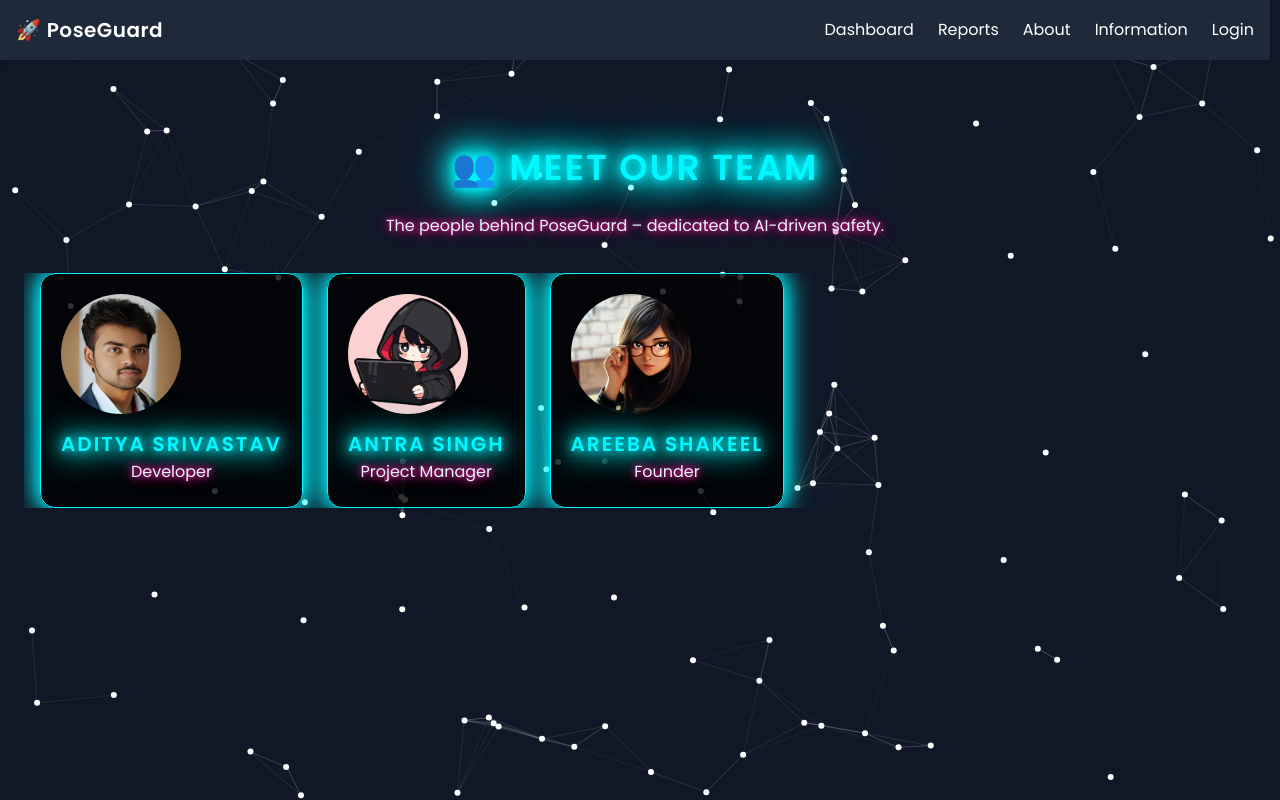
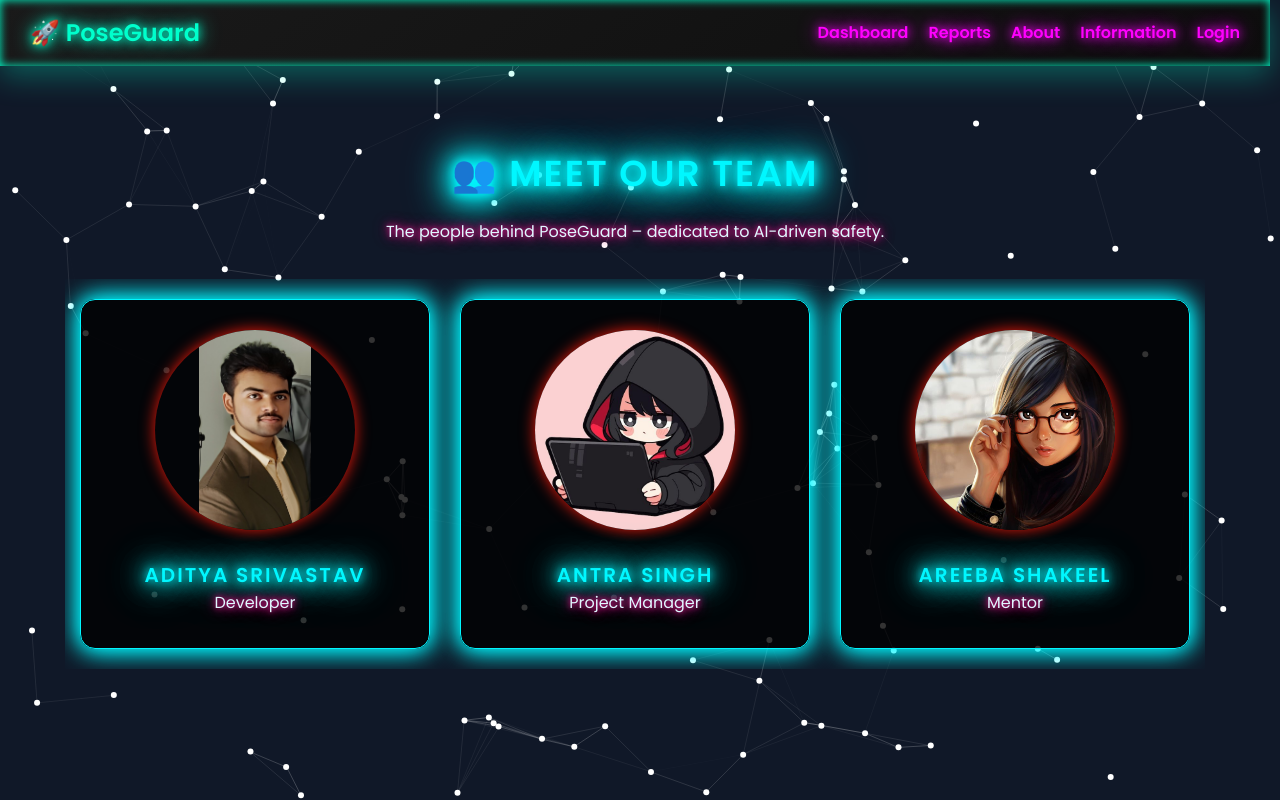
Before and after one commit to AdityaSrivastavDS/Driver-Unwanted-Pose-Detection-and-Feedback-System, a Flask app: page /about in a window 1280 px wide. Run offline with Flask 3, Linux system fonts and the light colour scheme; some libraries are stand-ins or nearby versions.

Commit message:
UI Neon Look Assigned

```diff
--- a/static/css/styles.css
+++ b/static/css/styles.css
@@ -76,34 +76,59 @@ body {
     background-color: #555;
 }
 
-/* Team Card Image */
+/* Center the Team Section */
+#teamScroll {
+    justify-content: center; /* Center the team cards horizontally */
+    display: flex; /* Ensure flexbox layout */
+    overflow-x: auto; /* Allow horizontal scrolling if needed */
+    padding: 20px 0; /* Add padding for spacing */
+}
+
+/* Team Card Styling */
+.team-card {
+    display: flex;
+    flex-direction: column;
+    align-items: center; /* Center content inside the card */
+    justify-content: center;
+    background: rgba(0, 0, 0, 0.8); /* Darker background for better contrast */
+    border: 1px solid #00f7ff; /* Glowing border */
+    box-shadow: 0 0 20px #00f7ff, 0 0 30px #00f7ff;
+    padding: 20px;
+    border-radius: 15px;
+    width: 350px; /* Increase card width */
+    height: 350px; /* Increase card height */
+    transition: transform 0.3s ease, box-shadow 0.3s ease;
+    margin: 0 15px; /* Add spacing between cards */
+}
+
+.team-card:hover {
+    transform: scale(1.05);
+    box-shadow: 0 0 30px #00f7ff, 0 0 40px #00f7ff, 0 0 50px #00f7ff;
+}
+
+/* Team Card Image Styling */
 .team-card img {
-    width: 120px;
-    height: 120px;
-    border-radius: 50%;
-    box-shadow: 0 0 15px #00f7ff;
+    width: 200px; /* Increase image size */
+    height: 200px; /* Maintain aspect ratio */
+    border-radius: 50%; /* Circular images */
+    object-fit: contain; /* Ensure the image fits properly within the circle */
+    object-position: center; /* Center the image vertically and horizontally */
+    box-shadow: 0 0 15px #f31a0b;
     transition: transform 0.3s ease;
+    margin-bottom: 15px; /* Add spacing below the image */
 }
 
 .team-card img:hover {
     transform: scale(1.1);
 }
 
-.team-card:hover {
-    transform: scale(1.1);
-}
-
-/* Circular Team Images with Shadow */
-.team-card img {
-    width: 120px;
-    height: 120px;
-    border-radius: 50%;
-    box-shadow: 0 5px 15px rgba(0, 0, 0, 0.3);
-    transition: transform 0.3s;
-}
-
-.team-card img:hover {
-    transform: scale(1.15);
+/* Center the Entire Section */
+section.text-center {
+    display: flex;
+    flex-direction: column;
+    align-items: center; /* Center the section content */
+    justify-content: center;
+    text-align: center;
 }
 
 
--- a/templates/about.html
+++ b/templates/about.html
@@ -8,7 +8,7 @@
     <!-- Scrollable Team Section -->
     <div class="overflow-x-auto whitespace-nowrap scrollbar-hide flex space-x-6 px-4" id="teamScroll">
         <div class="team-card neon-box">
-            <img src="/static/images/adi.png" alt="Aditya Srivastav">
+            <img src="/static/images/ad.jpg" alt="Aditya Srivastav">
             <h3 class="mt-4 text-xl font-semibold neon-text">Aditya Srivastav</h3>
             <p class="text-gray-400 neon-paragraph">Developer</p>
         </div>
@@ -20,7 +20,7 @@
         <div class="team-card neon-box">
             <img src="/static/images/mam.jpeg" alt="Areeba Shakeel">
             <h3 class="mt-4 text-xl font-semibold neon-text">Areeba Shakeel</h3>
-            <p class="text-gray-400 neon-paragraph">Founder</p>
+            <p class="text-gray-400 neon-paragraph">Mentor</p>
         </div>
     </div>
 </section>
--- a/templates/navbar.html
+++ b/templates/navbar.html
@@ -1,24 +1,83 @@
-<nav class="bg-gray-800 p-4 shadow-md sticky top-0 z-50">
+<!-- filepath: a:\Aditya\Pojects\BCA(DS and AI) Final Year Project\Driver Unwanted Pose Detection and Feedback System\templates\navbar.html -->
+<nav class="navbar">
     <div class="container mx-auto flex justify-between items-center">
-        <a href="{{ url_for('index') }}" class="text-xl font-semibold tracking-wide">
+        <a href="{{ url_for('index') }}" class="navbar-brand">
             🚀 PoseGuard
         </a>
 
-        <ul class="flex space-x-6">
-            <li><a href="{{ url_for('dashboard') }}" class="hover:text-gray-300 transition">Dashboard</a></li>
-            <li><a href="{{ url_for('reports') }}" class="hover:text-gray-300 transition">Reports</a></li>
-            <li><a href="{{ url_for('about') }}" class="hover:text-gray-300 transition">About</a></li>
-            <li><a href="{{ url_for('information') }}" class="hover:text-gray-300 transition">Information</a></li>
+        <ul class="navbar-links">
+            <li><a href="{{ url_for('dashboard') }}">Dashboard</a></li>
+            <li><a href="{{ url_for('reports') }}">Reports</a></li>
+            <li><a href="{{ url_for('about') }}">About</a></li>
+            <li><a href="{{ url_for('information') }}">Information</a></li>
 
             {% if session.get('user') %}
-                <li><a href="{{ url_for('logout') }}" class="hover:text-gray-300 transition text-red-400">Logout</a></li>
+                <li><a href="{{ url_for('logout') }}" class="logout-link">Logout</a></li>
             {% else %}
-                <li><a href="{{ url_for('login') }}" class="hover:text-gray-300 transition">Login</a></li>
+                <li><a href="{{ url_for('login') }}">Login</a></li>
             {% endif %}
 
             {% if session.get('admin') %}
-                <li><a href="{{ url_for('admin_portal') }}" class="hover:text-gray-300 transition">Admin Portal</a></li>
+                <li><a href="{{ url_for('admin_portal') }}">Admin Portal</a></li>
             {% endif %}
         </ul>
     </div>
 </nav>
+
+<style>
+    /* Dark Neon Theme for Navbar */
+    .navbar {
+        background: linear-gradient(145deg, #1a1a1a, #0d0d0d); /* 3D effect */
+        padding: 15px 30px;
+        box-shadow: 0 10px 30px rgba(0, 255, 204, 0.3), inset 0 0 10px #00ffcc;
+        position: sticky;
+        top: 0;
+        z-index: 50;
+    }
+
+    .navbar-brand {
+        font-size: 1.5rem;
+        font-weight: 700;
+        color: #00ffcc; /* Neon green */
+        text-shadow: 0 0 10px #00ffcc, 0 0 20px #00ffcc;
+        transition: transform 0.3s ease;
+    }
+
+    .navbar-brand:hover {
+        transform: scale(1.1);
+        text-shadow: 0 0 20px #00ffcc, 0 0 40px #00ffcc;
+    }
+
+    .navbar-links {
+        display: flex;
+        gap: 20px;
+        list-style: none;
+        margin: 0;
+        padding: 0;
+    }
+
+    .navbar-links a {
+        color: #ff00ff; /* Neon pink */
+        font-weight: 600;
+        text-decoration: none;
+        text-shadow: 0 0 10px #ff00ff, 0 0 20px #ff00ff;
+        transition: color 0.3s ease, text-shadow 0.3s ease, transform 0.3s ease;
+    }
+
+    .navbar-links a:hover {
+        color: #00ffcc; /* Neon green on hover */
+        text-shadow: 0 0 20px #00ffcc, 0 0 40px #00ffcc;
+        transform: scale(1.1);
+    }
+
+    .logout-link {
+        color: #ff4d4d; /* Neon red for logout */
+        text-shadow: 0 0 10px #ff4d4d, 0 0 20px #ff4d4d;
+    }
+
+    .logout-link:hover {
+        color: #ff0000; /* Brighter neon red on hover */
+        text-shadow: 0 0 20px #ff0000, 0 0 40px #ff0000;
+        transform: scale(1.1);
+    }
+</style>
```
Also changed, not shown: templates/index.html (+98 -66 lines), static/images/ad.jpg (added).
